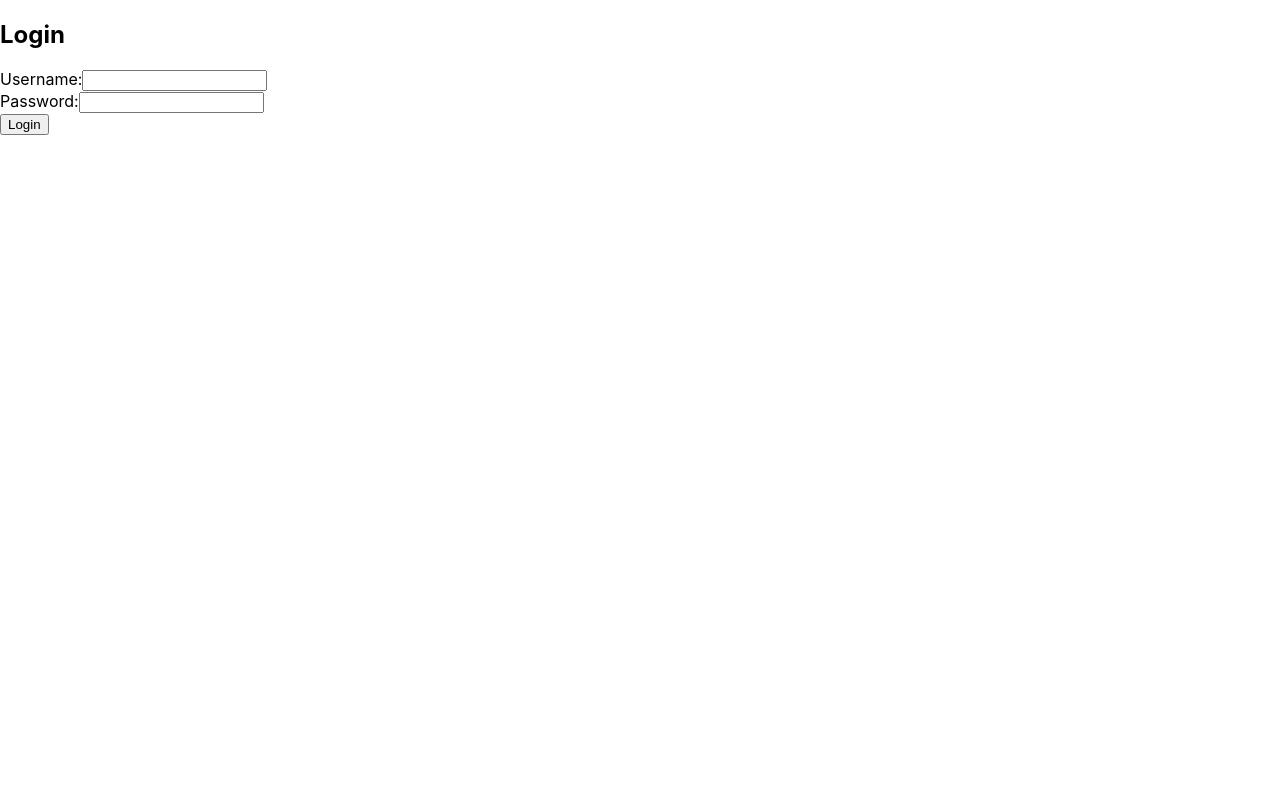
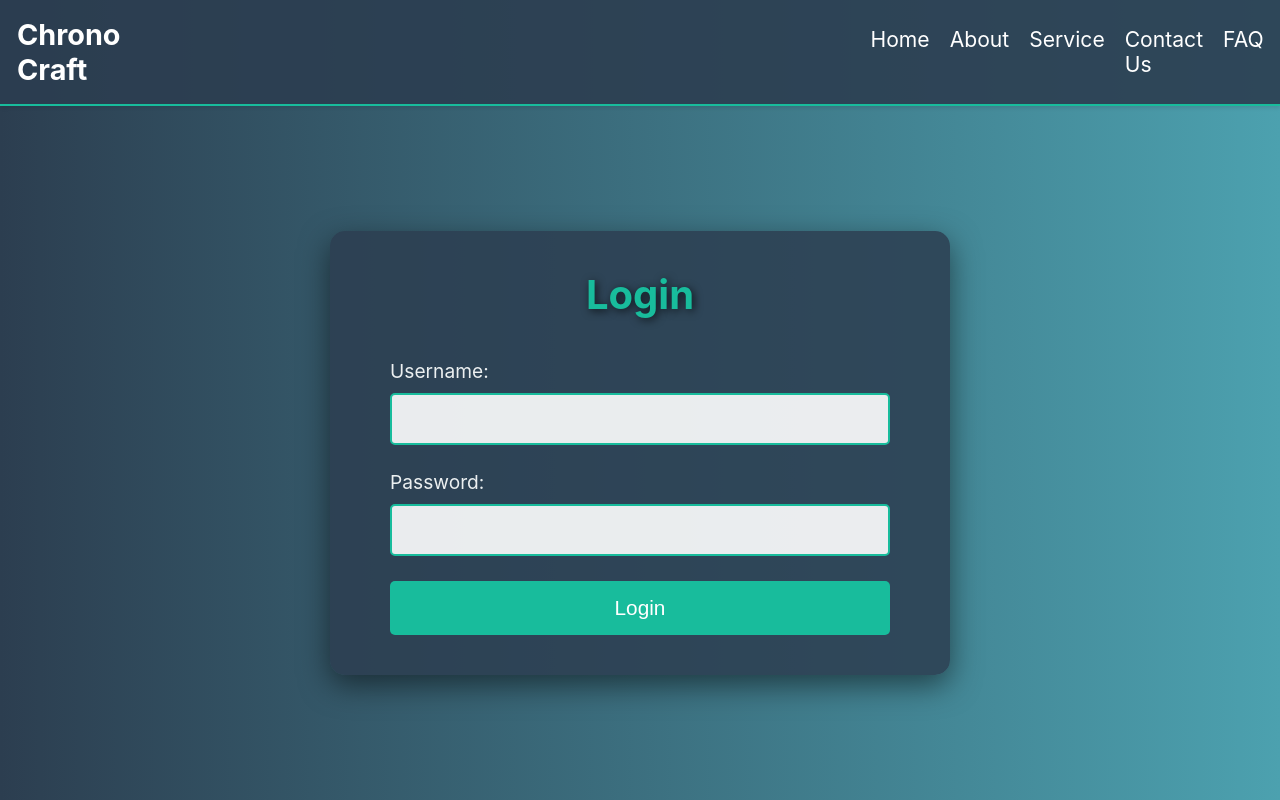
Before and after one commit to AbrohneelRoy/Team3, a React (Create React App) app in the folder frontend/: page /login in a window 1280 px wide. Built offline with nearby package versions, Linux system fonts and the light colour scheme.

Commit message:
Add files via upload

```diff
--- a/frontend/src/LandingPage.js
+++ b/frontend/src/LandingPage.js
@@ -1,27 +1,40 @@
 import React from 'react';
-import { useNavigate } from 'react-router-dom';
+import { useNavigate, Link } from 'react-router-dom';
+import './lpstyle.css'; // Assuming styles are defined in this CSS file
+import lpimg from './file.png'; // Assuming the image is in the same directory
 
 const LandingPage = () => {
   const navigate = useNavigate();
 
-  const handleLogin = () => {
+  const handleGetStarted = () => {
+    navigate('/Register');
+  };
+  const handleLogIn = () => {
     navigate('/login');
   };
 
-  const handleRegister = () => {
-    navigate('/register');
-  };
+  return (
+    <div className="lp-container">
+      <header className="lp-header">
+        <div className="lp-logo">Chrono Craft</div>
+        <nav className="lp-navigation">
+          <Link to="/" className="lp-link">Home</Link>
+          <Link to="/about" className="lp-link">About</Link>
+          <Link to="/service" className="lp-link">Service</Link>
+          <Link to="/contact-us" className="lp-link">Contact Us</Link>
+          <Link to="/faq" className="lp-link">FAQ</Link>
+        </nav>
+        <button onClick={handleGetStarted} className="lp-get-started-btn">GET STARTED</button>
+      </header>
+      <main className="lp-main-content">
+        <div className="lp-text-content">
+          <h1>Welcome to Our Application</h1>
+          <p>Please login or register to continue.</p>
+          <button onClick={handleLogIn} className="lp-get-started-btn2">Log In</button>
 
-  return (
-    <div>
-      <header>
-        <button onClick={handleLogin}>Login</button>
-        <button onClick={handleRegister}>Register</button>
-      </header>
-      <div>
-        <h1>Welcome to Our Application</h1>
-        <p>Please login or register to continue.</p>
-      </div>
+        </div>
+          <img src={lpimg} alt="Landing Page" className="lp-image" />
+      </main>
     </div>
   );
 };
--- a/frontend/src/Login.js
+++ b/frontend/src/Login.js
@@ -1,5 +1,6 @@
 import React, { useState } from 'react';
-import { useNavigate } from 'react-router-dom';
+import { useNavigate, Link } from 'react-router-dom';
+import './lpstyle.css'; // Assuming styles are defined in this CSS file
 
 const Login = () => {
   const [username, setUsername] = useState('');
@@ -39,41 +40,55 @@ const Login = () => {
       alert('Login failed: Network error or server not responding.');
     }
   };
+  const handleSignUp = () => {
+    navigate('/Register');
+  };
 
   return (
-      <div >
-        <div >
-          <div >
-            <div >
-              <h2>Login</h2>
-              <form  onSubmit={handleSubmit}>
-                <div >
-                  <label htmlFor="username">Username:</label>
+    <div className="lp-container">
+      <header className="lp-header">
+        <div className="lp-logo">Chrono Craft</div>
+        <nav className="lp-navigation">
+          <Link to="/" className="lp-link">Home</Link>
+          <Link to="/about" className="lp-link">About</Link>
+          <Link to="/service" className="lp-link">Service</Link>
+          <Link to="/contact-us" className="lp-link">Contact Us</Link>
+          <Link to="/faq" className="lp-link">FAQ</Link>
+        </nav>
+        <button onClick={handleSignUp} className="lp-get-started-btn">SIGN UP</button>
+      </header>
+      <main className="lp-main-content">
+        <div className="login-container">
+          <h2 className="login-title">Login</h2>
+          <form className="login-form" onSubmit={handleSubmit}>
+            <div className="login-form-group">
+              <label htmlFor="username" className="login-label">Username:</label>
               <input
                 type="text"
                 id="username"
                 name="username"
                 value={username}
                 onChange={(e) => setUsername(e.target.value)}
+                className="login-input"
                 required
               />
             </div>
-                <div >
-                  <label htmlFor="password">Password:</label>
+            <div className="login-form-group">
+              <label htmlFor="password" className="login-label">Password:</label>
               <input
                 type="password"
                 id="password"
                 name="password"
                 value={password}
                 onChange={(e) => setPassword(e.target.value)}
+                className="login-input"
                 required
               />
             </div>
-                <button type="submit" >Login</button>
+            <button type="submit" className="login-submit-btn">Login</button>
           </form>
         </div>
-          </div>
-        </div>
+      </main>
     </div>
   );
 };
--- a/frontend/src/Register.js
+++ b/frontend/src/Register.js
@@ -1,22 +1,18 @@
 import React, { useState } from 'react';
-import { useNavigate } from 'react-router-dom';
+import { useNavigate, Link } from 'react-router-dom';
+import './lpstyle.css'; // Assuming you will create this CSS file
 
 const Register = () => {
   const [username, setUsername] = useState('');
   const [email, setEmail] = useState('');
   const [password, setPassword] = useState('');
-  const [dropdownOpen, setDropdownOpen] = useState(false);
   const navigate = useNavigate();
-
-  const toggleDropdown = () => {
-    setDropdownOpen(!dropdownOpen);
-  };
 
   const handleSubmit = async (event) => {
     event.preventDefault();
 
     try {
-      const response = await fetch('http://localhost:8080/login', {
+      const response = await fetch('http://localhost:8080/register', { // Adjusted endpoint
         method: 'POST',
         headers: {
           'Content-Type': 'application/json',
@@ -38,57 +34,65 @@ const Register = () => {
     }
   };
 
+  const handleSignIn = () => {
+    navigate('/Login');
+  };
+
   return (
-    <div>
-      <header>
-        <div>
-          <div onClick={toggleDropdown}>
-            <div className={` ${dropdownOpen ? 'dropdown-open' : ''}`}>
-            </div>
-          </div>
-        </div>
+    <div className="lp-container">
+      <header className="lp-header">
+        <div className="lp-logo">Chrono Craft</div>
+        <nav className="lp-navigation">
+          <Link to="/" className="lp-link">Home</Link>
+          <Link to="/about" className="lp-link">About</Link>
+          <Link to="/service" className="lp-link">Service</Link>
+          <Link to="/contact-us" className="lp-link">Contact Us</Link>
+          <Link to="/faq" className="lp-link">FAQ</Link>
+        </nav>
+        <button onClick={handleSignIn} className="lp-get-started-btn">SIGN IN</button>
       </header>
-      <div>
-        <div>
-          <div>
-            <h2>Register</h2>
-            <form onSubmit={handleSubmit}>
-              <div>
-                <label htmlFor="username">Username:</label>
+      <div className="register-main-content">
+        <div className="register-container">
+          <h2 className="register-title">Register</h2>
+          <form className="register-form" onSubmit={handleSubmit}>
+            <div className="register-form-group">
+              <label htmlFor="username" className="register-label">Username:</label>
               <input
                 type="text"
                 id="username"
                 name="username"
                 value={username}
                 onChange={(e) => setUsername(e.target.value)}
+                className="register-input"
                 required
               />
             </div>
-              <div>
-                <label htmlFor="email">Email:</label>
+            <div className="register-form-group">
+              <label htmlFor="email" className="register-label">Email:</label>
               <input
                 type="email"
                 id="email"
                 name="email"
                 value={email}
                 onChange={(e) => setEmail(e.target.value)}
+                className="register-input"
                 required
               />
             </div>
-              <div>
-                <label htmlFor="password">Password:</label>
+            <div className="register-form-group">
+              <label htmlFor="password" className="register-label">Password:</label>
               <input
                 type="password"
                 id="password"
                 name="password"
                 value={password}
                 onChange={(e) => setPassword(e.target.value)}
+                className="register-input"
                 required
               />
             </div>
-              <button type="submit">Register</button>
+            <button type="submit" className="register-submit-btn">Register</button>
           </form>
-          </div>
         </div>
       </div>
     </div>
--- /dev/null
+++ b/frontend/src/lpstyle.css
@@ -0,0 +1,362 @@
+/* Container */
+.lp-container {
+    max-width: 1500px;
+    margin: 0 auto;
+    padding: 0 20px;
+    display: flex;
+    flex-direction: column;
+    height: 100vh;
+    background: linear-gradient(to right, #2c3e50, #4ca1af);
+    color: #fff;
+    overflow: hidden;
+}
+
+/* Header */
+.lp-header {
+    background-color: rgba(44, 62, 80, 0.9);
+    color: #fff;
+    padding: 17px;
+    box-shadow: 0 2px 4px rgba(0, 0, 0, 0.1);
+    display: flex;
+    justify-content: space-between;
+    align-items: center;
+    flex-shrink: 0;
+    border-bottom: 2px solid #18bc9c;
+    margin-left: -20px;
+    margin-right: -20px;
+}
+
+.lp-logo {
+    font-size: 1.8em;
+    font-weight: bold;
+}
+
+.lp-navigation {
+    display: flex;
+    gap: 25px;
+    margin-left: 800px;
+    font-size: 1.2em;
+}
+
+.lp-link {
+    color: #fff;
+    text-decoration: none;
+    transition: color 0.3s;
+    font-size: 1.1em;
+    margin-left: -50px;
+    margin-right: 45px;
+}
+
+.lp-link:hover {
+    color: #18bc9c;
+}
+
+.lp-get-started-btn {
+    background-color: #18bc9c;
+    color: #fff;
+    padding: 10px 20px;
+    border: none;
+    border-radius: 4px;
+    cursor: pointer;
+    transition: background-color 0.3s, transform 0.3s;
+}
+
+.lp-get-started-btn:hover {
+    background-color: #148f77;
+    transform: scale(1.05);
+}
+.lp-get-started-btn2 {
+    background-color: #18bc9c;
+    color: #fff;
+    padding: 10px 40px;
+    border: none;
+    border-radius: 4px;
+    cursor: pointer;
+    transition: background-color 0.3s, transform 0.3s, box-shadow 0.3s;
+    margin-left: 150px;
+    font-size: 20px;
+
+}
+
+.lp-get-started-btn2:hover {
+    background-color: #148f77;
+    transform: scale(1.05);
+    box-shadow: 0 0 15px #18bc9c;
+}
+
+/* Main Content */
+.lp-main-content {
+    display: flex;
+    align-items: center;
+    justify-content: space-between;
+    flex-grow: 1;
+    padding: 20px 0;
+}
+
+.lp-text-content {
+    max-width: 600px;
+    margin-bottom: 75px;
+}
+
+.lp-text-content h1 {
+    font-size: 3em;
+    margin-bottom: 20px;
+    color: #fff;
+    text-shadow: 2px 2px 4px rgba(0, 0, 0, 0.5);
+    margin-left: 150px;
+}
+
+.lp-text-content p {
+    font-size: 1.3em;
+    color: #ecf0f1;
+    margin-left: 150px;
+
+}
+
+
+.lp-image {
+    width: 650px;
+    margin-top: -33px;
+    margin-right: 130px;
+    height: auto;
+    border-radius: 10px;
+    object-fit: cover;
+    transition: transform 0.3s, box-shadow 0.3s;
+}
+
+.lp-image:hover {
+    transform: scale(1.05);
+}
+
+/* Responsive Design */
+@media (max-width: 768px) {
+    .lp-main-content {
+        flex-direction: column;
+        text-align: center;
+    }
+
+    .lp-image-container {
+        width: 90%;
+        margin-top: 20px;
+    }
+
+    .lp-image {
+        width: 100%;
+        height: auto;
+    }
+}
+
+/* Login Container */
+.login-container {
+    background-color: rgba(44, 62, 80, 0.85);
+    padding: 40px 60px;
+    margin: auto;
+    border-radius: 15px;
+    box-shadow: 0 10px 30px rgba(0, 0, 0, 0.5);
+    width: 100%;
+    max-width: 500px;
+    text-align: center;
+    animation: fadeIn 1s ease-in-out;
+    transition: transform 0.3s, box-shadow 0.3s;
+}
+
+.login-container:hover {
+    transform: translateY(-10px);
+    box-shadow: 0 15px 35px rgba(0, 0, 0, 0.7);
+}
+
+.login-title {
+    font-size: 2.5em;
+    margin-bottom: 40px;
+    margin-top: -1px;
+    color: #18bc9c;
+    text-shadow: 2px 2px 8px rgba(0, 0, 0, 0.7);
+}
+
+.login-form {
+    display: flex;
+    flex-direction: column;
+}
+
+.login-form-group {
+    margin-bottom: 25px;
+    text-align: left;
+}
+
+.login-label {
+    font-size: 1.2em;
+    margin-bottom: 10px;
+    color: #ecf0f1;
+    display: block;
+}
+
+.login-input {
+    padding: 13px; /* Keep the existing padding */
+    width: 100%;
+    border: 2px solid #18bc9c;
+    border-radius: 5px;
+    font-size: 1.2em;
+    background-color: rgba(255, 255, 255, 0.9);
+    color: #2c3e50;
+    transition: background-color 0.3s, transform 0.3s, box-shadow 0.3s;
+    box-sizing: border-box; /* Ensures padding does not affect the total width */
+}
+
+
+.login-input:focus {
+    background-color: #fff;
+    transform: scale(1.05);
+    outline: none;
+    box-shadow: 0 0 10px #18bc9c;
+}
+
+.login-submit-btn {
+    background-color: #18bc9c;
+    color: #fff;
+    padding: 15px;
+    border: none;
+    border-radius: 5px;
+    font-size: 1.3em;
+    cursor: pointer;
+    transition: background-color 0.3s, transform 0.3s, box-shadow 0.3s;
+}
+
+.login-submit-btn:hover {
+    background-color: #148f77;
+    transform: scale(1.05);
+    box-shadow: 0 0 15px #18bc9c;
+}
+
+/* Animations */
+@keyframes fadeIn {
+    from {
+        opacity: 0;
+        transform: translateY(-20px);
+    }
+    to {
+        opacity: 1;
+        transform: translateY(0);
+    }
+}
+
+/* Responsive Design */
+@media (max-width: 768px) {
+
+    .login-container {
+        width: 90%;
+        margin-top: 20px;
+        padding: 20px 30px;
+    }
+}
+
+/* Register Container */
+.register-main-content {
+    display: flex;
+    justify-content: center;
+    align-items: center;
+    flex-grow: 1;
+}
+
+.register-container {
+    background-color: rgba(44, 62, 80, 0.85);
+    padding: 40px 60px;
+    border-radius: 15px;
+    box-shadow: 0 10px 30px rgba(0, 0, 0, 0.5);
+    width: 100%;
+    max-width: 500px;
+    text-align: center;
+    animation: fadeIn 1s ease-in-out;
+    transition: transform 0.3s, box-shadow 0.3s;
+}
+
+.register-container:hover {
+    transform: translateY(-10px);
+    box-shadow: 0 15px 35px rgba(0, 0, 0, 0.7);
+}
+
+.register-title {
+    font-size: 2.5em;
+    margin-bottom: 30px;
+    margin-top: 0px;
+    color: #18bc9c;
+    text-shadow: 2px 2px 8px rgba(0, 0, 0, 0.7);
+}
+
+.register-form {
+    display: flex;
+    flex-direction: column;
+}
+
+.register-form-group {
+    margin-bottom: 25px;
+    text-align: left;
+}
+
+.register-label {
+    font-size: 1.2em;
+    margin-bottom: 10px;
+    color: #ecf0f1;
+    display: block;
+}
+
+.register-input {
+    padding: 13px 130px; /* Keeps the padding similar to login input */
+    width: 100%;
+    border: 2px solid #18bc9c;
+    border-radius: 5px;
+    font-size: 1.2em;
+    background-color: rgba(255, 255, 255, 0.9);
+    color: #2c3e50;
+    transition: background-color 0.3s, transform 0.3s, box-shadow 0.3s;
+    box-sizing: border-box; /* Ensures padding does not affect the total width */
+}
+
+.register-input:focus {
+    background-color: #fff;
+    transform: scale(1.05);
+    outline: none;
+    box-shadow: 0 0 10px #18bc9c;
+}
+
+.register-submit-btn {
+    background-color: #18bc9c;
+    color: #fff;
+    padding: 15px;
+    border: none;
+    border-radius: 5px;
+    font-size: 1.3em;
+    cursor: pointer;
+    transition: background-color 0.3s, transform 0.3s, box-shadow 0.3s;
+}
+
+.register-submit-btn:hover {
+    background-color: #148f77;
+    transform: scale(1.05);
+    box-shadow: 0 0 15px #18bc9c;
+}
+
+/* Animations */
+@keyframes fadeIn {
+    from {
+        opacity: 0;
+        transform: translateY(-20px);
+    }
+    to {
+        opacity: 1;
+        transform: translateY(0);
+    }
+}
+
+/* Responsive Design */
+@media (max-width: 768px) {
+    .lp-main-content {
+        flex-direction: column;
+        text-align: center;
+    }
+
+    .register-container {
+        width: 90%;
+        margin-top: 20px;
+        padding: 20px 30px;
+    }
+}
```
Also changed, not shown: frontend/src/file.png (added). Lines whose indentation alone changed are shown as unchanged.
